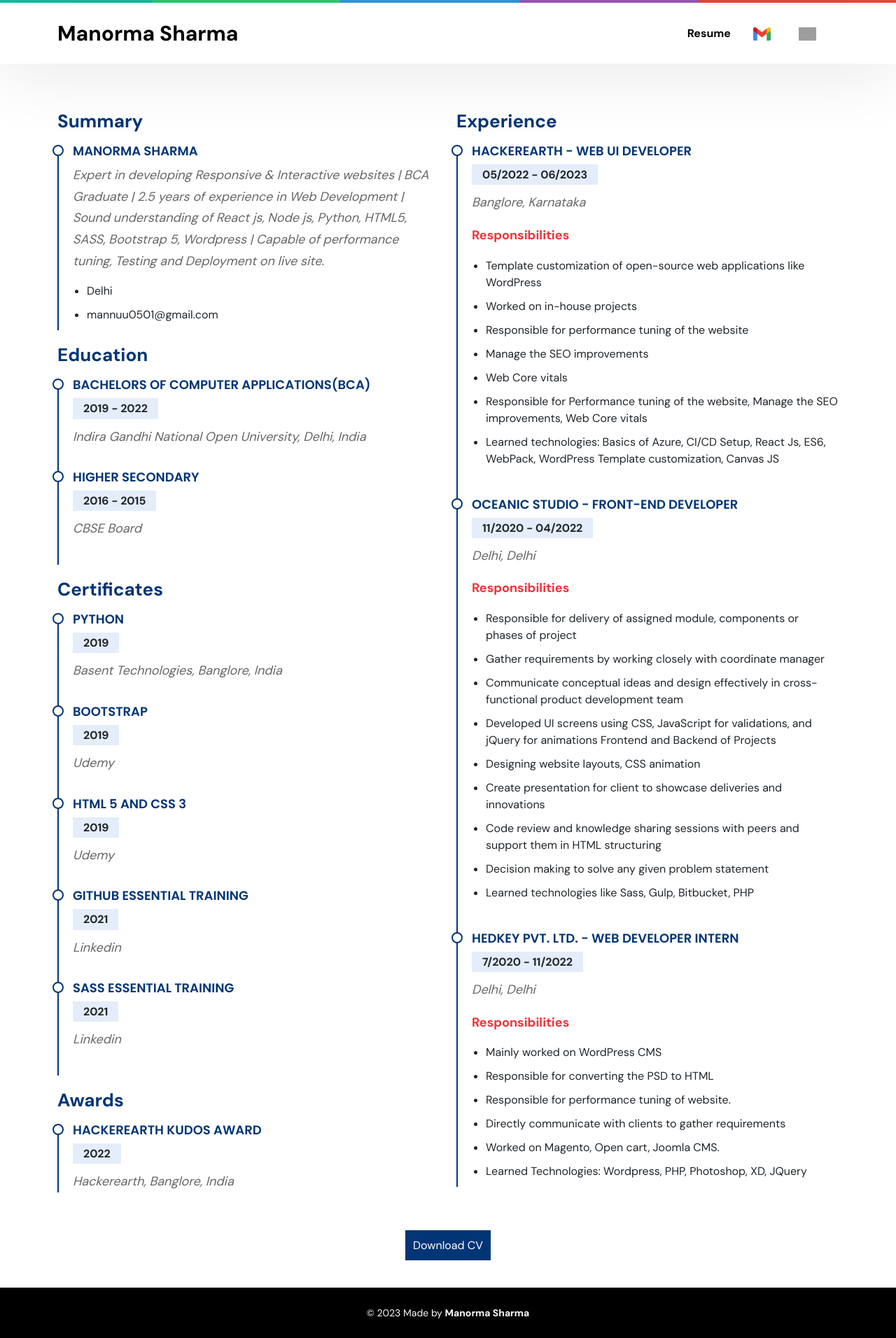
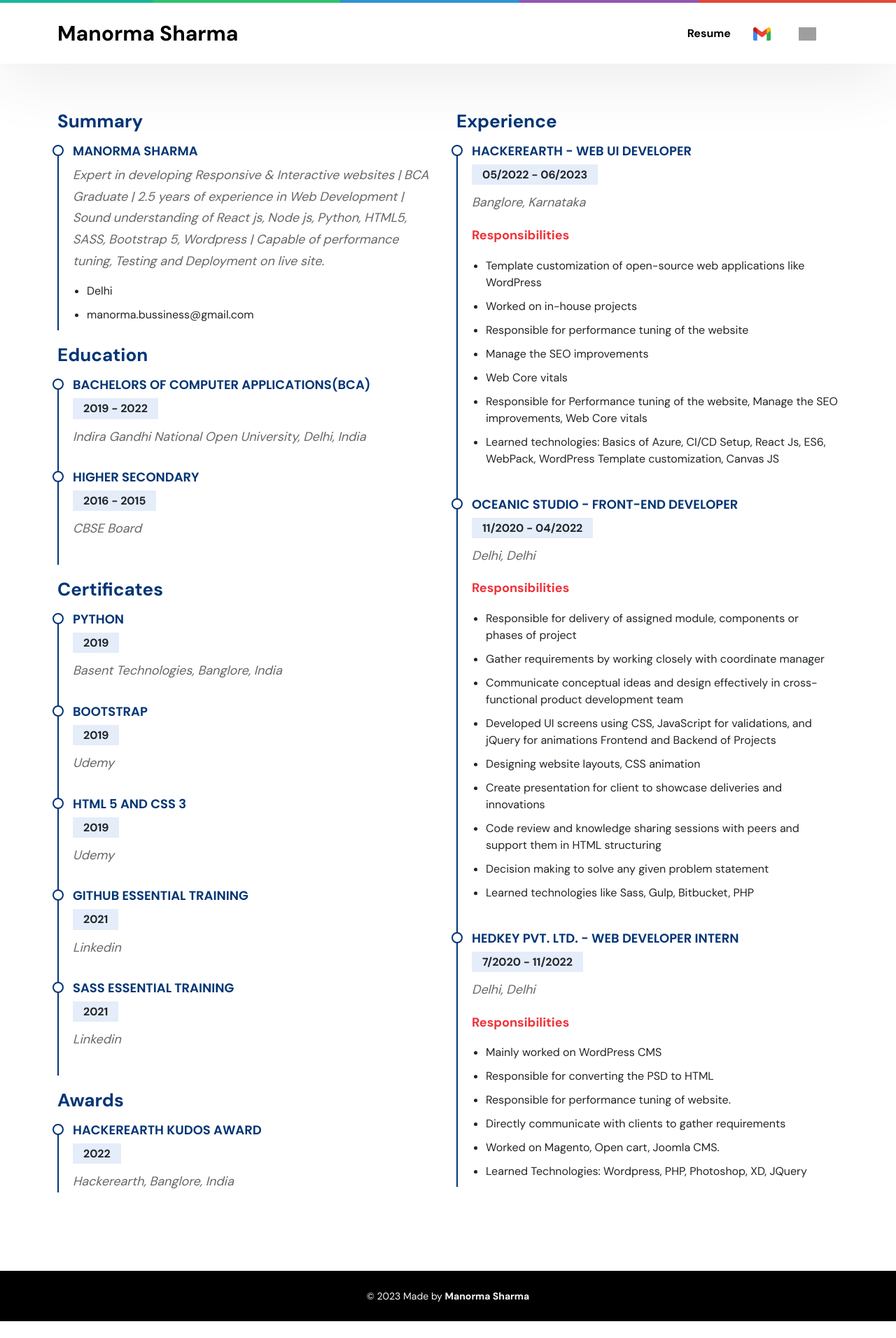
Before and after one commit to Manormasharma/Portfolio, a React (Create React App) app: page /portfolio/resume in a window 1280 px wide. Shown: the whole page at 70% size. After the commit the page ends 1888 px from the top, so only its background shows below. Built offline with nearby package versions, Linux system fonts and the light colour scheme; grey boxes are pictures that could not be loaded.

Commit message:
update the email id and remove download button

```diff
--- a/src/Pages/About/about.js
+++ b/src/Pages/About/about.js
@@ -40,7 +40,7 @@
                   <p>I offer a wide range of expertise, handling all aspects of development. This includes creating appealing user interfaces with HTML, CSS, JavaScript, React, and Ecmascript, as well as designing efficient server-side architecture using Python or JavaScript (Node.js). I also have a basic understanding of Azure.</p>
                   <p>I excel in seamless integration, optimal performance, and API development. With a strong track record of successful projects, I'm confident in surpassing your expectations.</p>
                   <p>Browse my portfolio to see my past achievements and experience firsthand how my skills can enhance your online presence. Let's create impactful digital experiences together to drive your business forward. </p>
-                  <p>Contact me today at mannuu0501@gmail.com to discuss your project requirements and start an exciting development journey together!</p>
+                  <p>Contact me today at manorma.bussiness@gmail.com  to discuss your project requirements and start an exciting development journey together!</p>
               </Col>
               <Col lg="7" className='skills-sec d-none d-lg-block'>
                 <Lottie animationData={female} interactivity={interactivity} />
--- a/src/Pages/Resume/resume.js
+++ b/src/Pages/Resume/resume.js
@@ -1,6 +1,5 @@
 import React from 'react';
 import "./resume.scss"
-import CV from './../../assets/pdf/Manorma_Sharma_Resume.pdf'
 
 function Resume() {
   return (
@@ -20,7 +19,7 @@
               </em></p>
               <ul>
                 <li>Delhi</li>
-                <li>mannuu0501@gmail.com</li>
+                <li>manorma.bussiness@gmail.com</li>
               </ul>
             </div>
             {/* Summary Ends */}
@@ -131,9 +130,6 @@
             {/* Work History Ends */}
           </div>
         </div>
-        <div class="row">
-          <div className='col-12 text-center'><a href={CV} className="btn-custom" size="lg" download rel="noreferrer" >Download CV</a></div>
-        </div>
       </div>
       <div>
       </div>
--- a/src/components/Header/Header.js
+++ b/src/components/Header/Header.js
@@ -33,7 +33,7 @@
                                 <Link to="/portfolio/resume">Resume</Link>
                             </NavItem>
                             <NavItem className='me-4'>
-                                <NavLink className='' aria-label="email" href="mailto:mannuu0501@gmail.com?subject=Mail from Manorma Portfolio">
+                                <NavLink className='' aria-label="email" href="mailto:manorma.bussiness@gmail.com?subject=Mail from Manorma Portfolio">
                                     <img src={gmail} className="img-fluid" width={25}  alt='gmail'/>
                                 </NavLink>
                             </NavItem>
--- a/src/components/Homepage-comp/Hero-banner.js
+++ b/src/components/Homepage-comp/Hero-banner.js
@@ -27,7 +27,7 @@
                     <a className='me-3' href='https://github.com/Manormasharma' title='Github' target="_blank" rel="noreferrer">
                       <img src={github} className="img-fluid" width={50}  alt="github"/>
                     </a>
-                    <a className='me-4' href='mailto:mannuu0501@gmail.com?subject=Mail from Manorma Portfolio' title='Gmail' rel="noreferrer">
+                    <a className='me-4' href='mailto:manorma.bussiness@gmail.com?subject=Mail from Manorma Portfolio' title='Gmail' rel="noreferrer">
                       <img src={gmail} className="img-fluid" width={35}  alt="gmail"/>
                     </a>
                     <a className='' href='https://www.linkedin.com/in/manorma-sharma/' target="_blank" title='Linkedin' rel="noreferrer">
```
